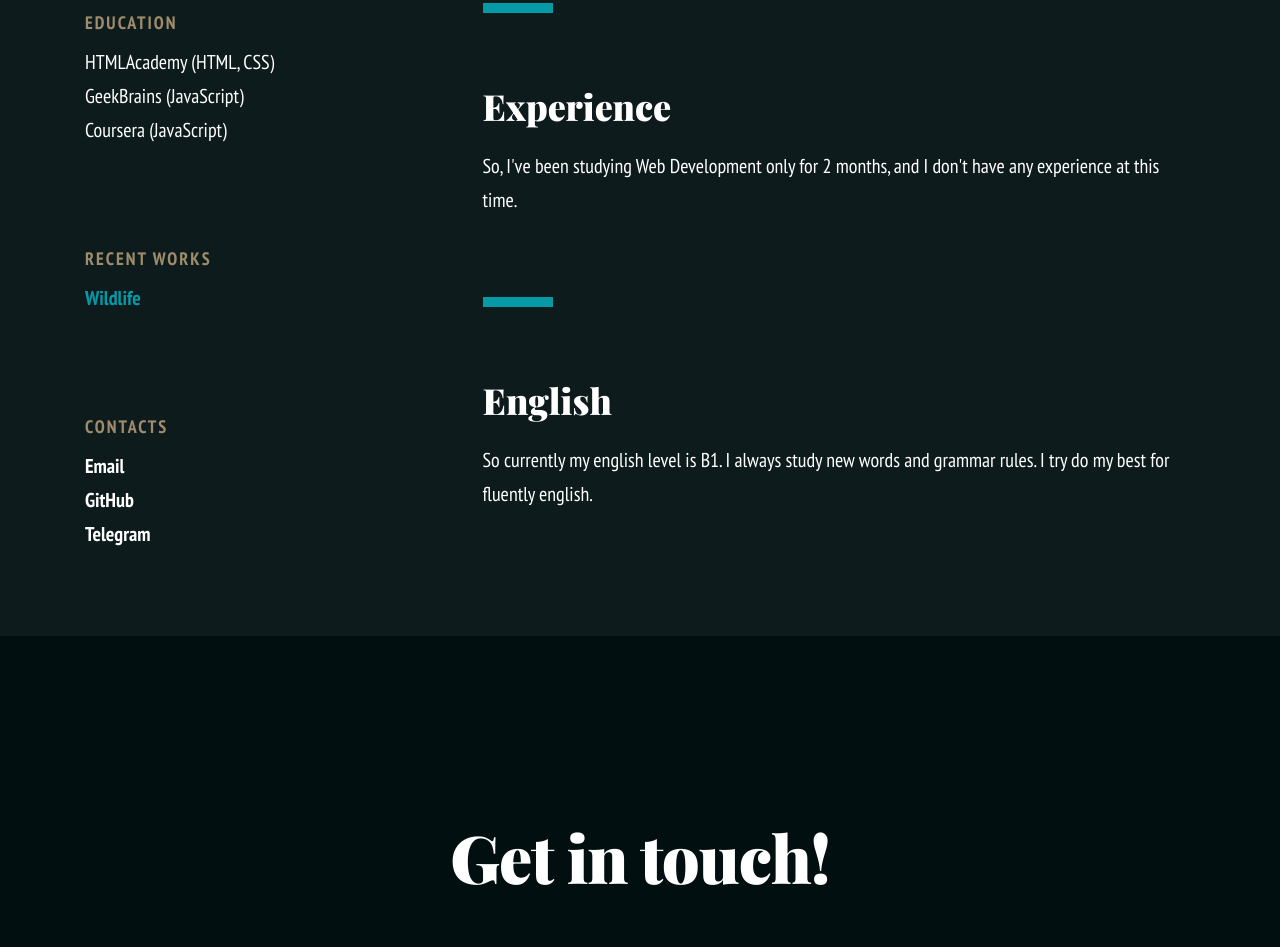
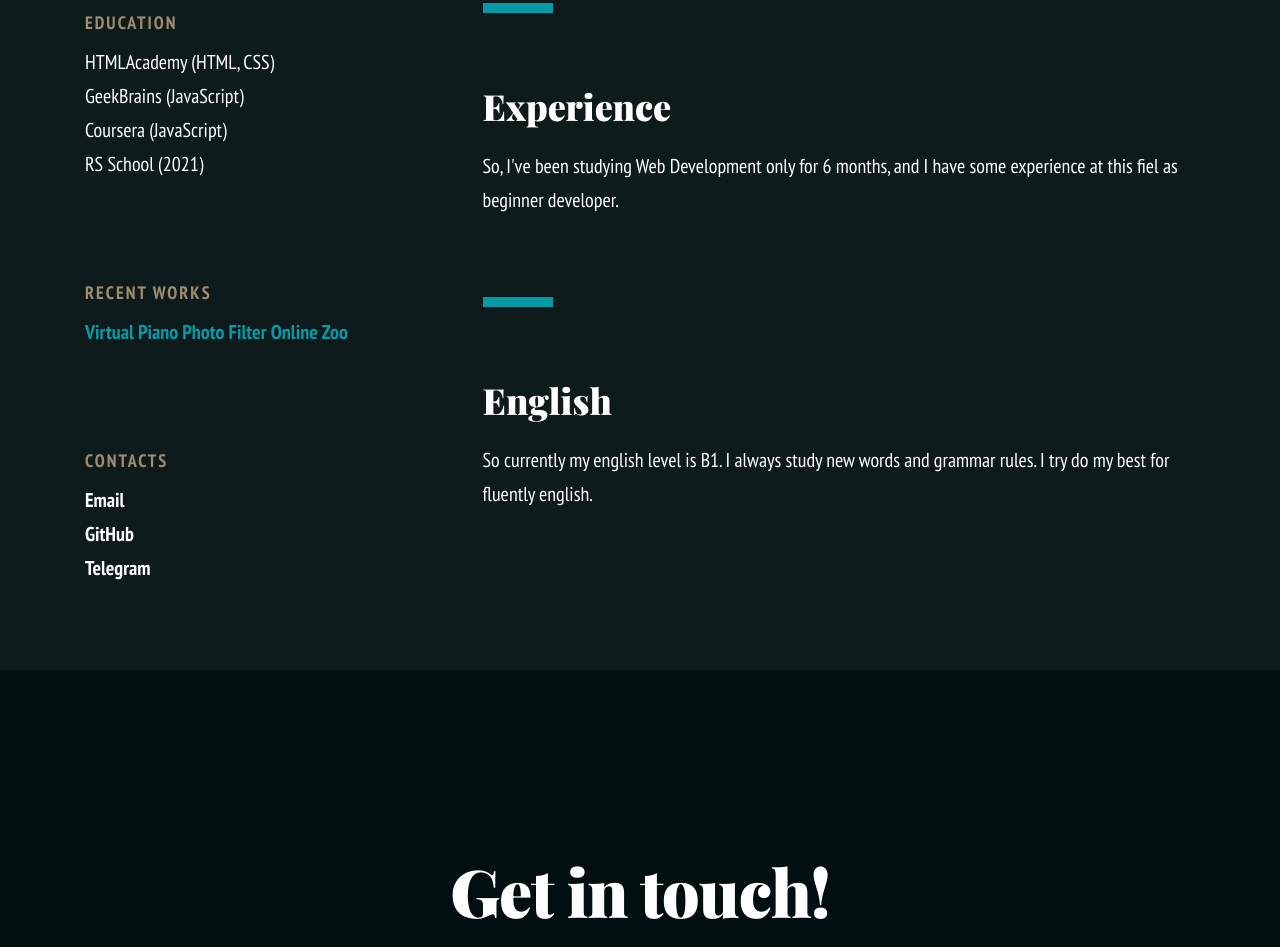
Before and after one commit to crosswayy/rsschool-cv, a plain HTML site: page index.html in a window 1280 px wide. Shown: the part 1128-2075 px from the top of the page. Drawn offline with Linux system fonts and the light colour scheme.

Commit message:
feat: add links of recent works

```diff
--- a/index.html
+++ b/index.html
@@ -43,13 +43,16 @@
                             <li class="education-item">HTMLAcademy (HTML, CSS)</li>
                             <li class="education-item">GeekBrains (JavaScript)</li>
                             <li class="education-item">Coursera (JavaScript)</li>
+                            <li class="education-item">RS School (2021)</li>
                         </ul>
 
 
                         <h3 class="main__recent-works">Recent works</h3>
                         <ul class="main__recent-works-list list">
                             <li class="works-item">
-                                <a href="#!" class="works-item-link list">Wildlife</a>
+                                <a href="https://rolling-scopes-school.github.io/crosswayy-JSFE2021Q1/virtual-piano/" class="works-item-link list">Virtual Piano</a>
+                                <a href="https://rolling-scopes-school.github.io/crosswayy-JSFE2021Q1/photo-filter/" class="works-item-link list">Photo Filter</a>
+                                <a href="https://rolling-scopes-school.github.io/crosswayy-JSFE2021Q1/online-zoo/pages/html/" class="works-item-link list">Online Zoo</a>
                             </li>
                         </ul>
 
@@ -78,7 +81,7 @@
 
                         <h2 class="main__experience">Experience</h2>
                         <p class="main__experience-info menu-info">
-                            So, I've been studying Web Development only for 2 months, and I don't have any experience at this time.
+                            So, I've been studying Web Development only for 6 months, and I have some experience at this fiel as beginner developer.
                         </p>
 
                         <hr>
```
